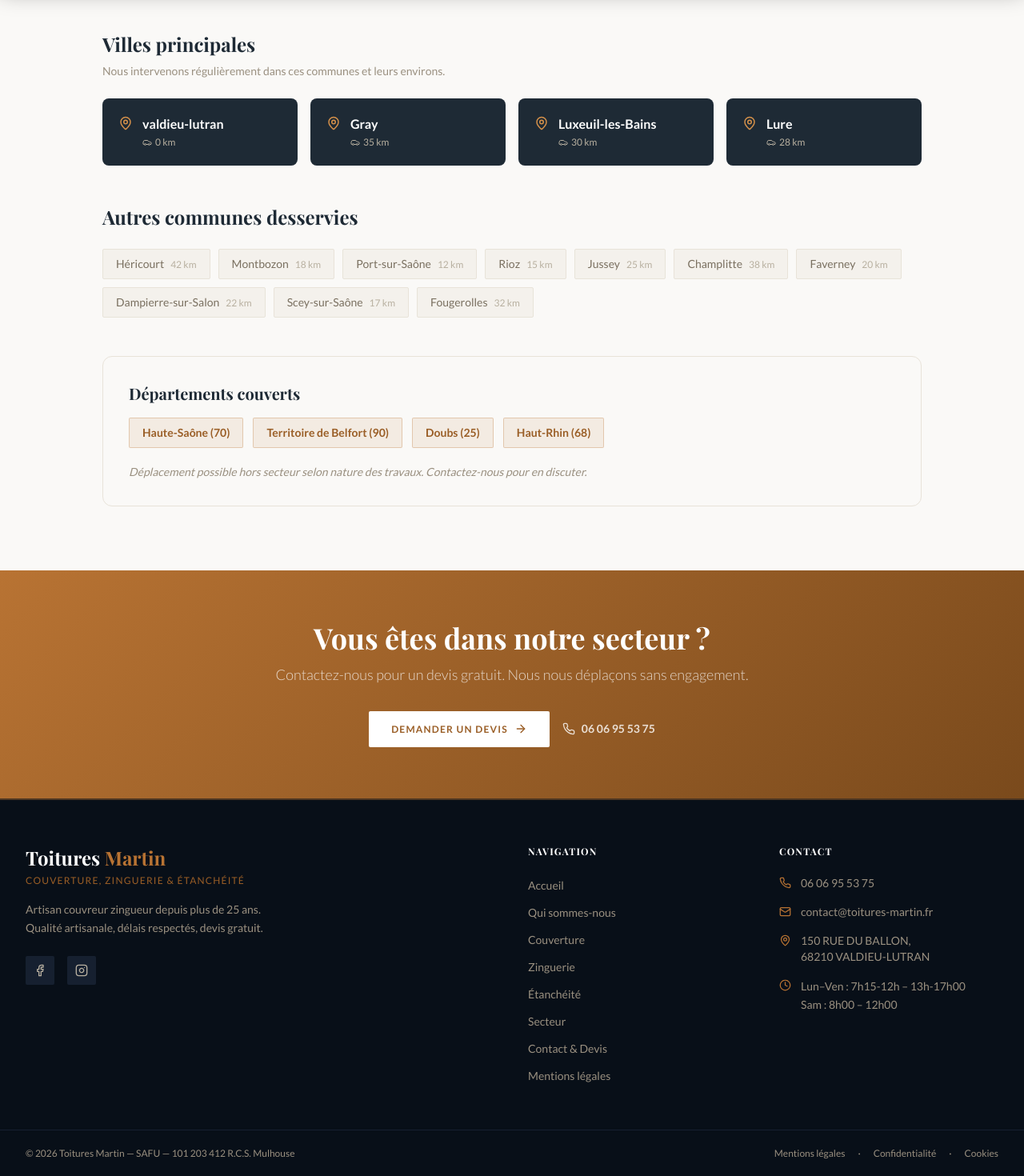
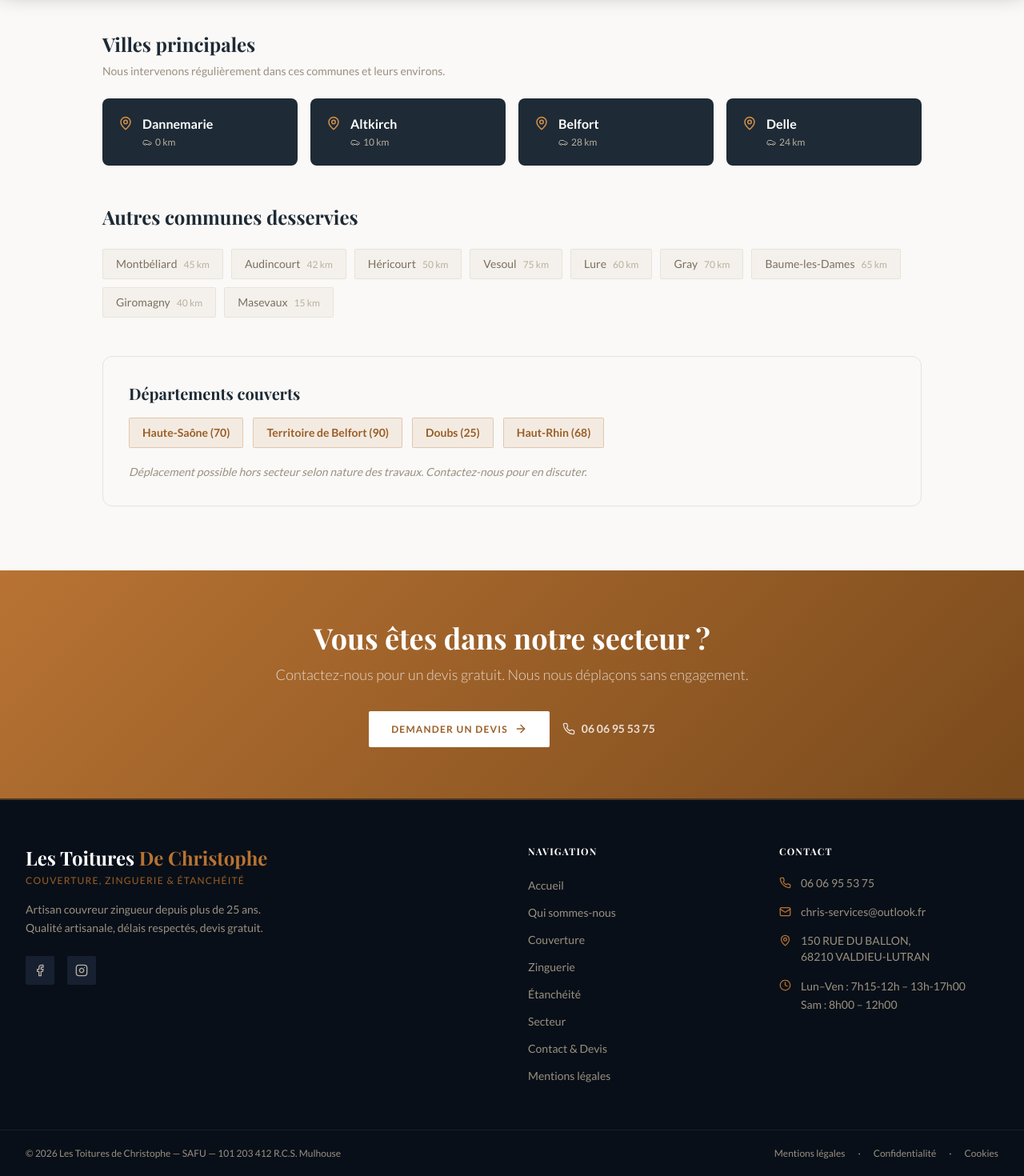
Before and after one commit to Alby9z/toiturechristophe, a React (Vite) app: page /secteur in a window 1280 px wide. Shown: the part 808-2278 px from the top of the page at 80% size. Built offline with nearby package versions, Linux system fonts and the light colour scheme; a web font is replaced by a local one.

Commit message:
contenue

```diff
--- a/index.html
+++ b/index.html
@@ -15,36 +15,36 @@
     />
 
     <!-- Default SEO (overridden per page via react-helmet-async) -->
-    <title>Toitures Martin — Couverture, Zinguerie & Étanchéité à Vesoul</title>
+    <title>Les Toitures christophe — Couverture, Zinguerie & Étanchéité à Dannemarie</title>
     <meta
       name="description"
-      content="Toitures Martin, artisan couvreur zingueur à Vesoul (70). Couverture, zinguerie, étanchéité. Devis gratuit. Intervient en Haute-Saône et alentours."
+      content="Les Toitures de christophe, artisan couvreur zingueur à Dannemarie (70). Couverture, zinguerie, étanchéité. Devis gratuit. Intervient en Haute-Saône et alentours."
     />
     <meta name="robots" content="index, follow" />
-    <link rel="canonical" href="https://www.toitures-martin.fr/" />
+    <link rel="canonical" href="https://www.les-toitures-de-christophe.fr/" />
 
     <!-- Open Graph -->
     <meta property="og:type"        content="website" />
     <meta property="og:locale"      content="fr_FR" />
-    <meta property="og:site_name"   content="Toitures Martin" />
-    <meta property="og:url"         content="https://www.toitures-martin.fr/" />
-    <meta property="og:title"       content="Toitures Martin — Couverture, Zinguerie & Étanchéité" />
-    <meta property="og:description" content="Artisan couvreur zingueur à Vesoul. Couverture, zinguerie, étanchéité. Devis gratuit." />
+    <meta property="og:site_name"   content="Les Toitures de christophe" />
+    <meta property="og:url"         content="https://www.les-toitures-de-christophe.fr/" />
+    <meta property="og:title"       content="Les Toitures de christophe — Couverture, Zinguerie & Étanchéité" />
+    <meta property="og:description" content="Artisan couvreur zingueur à Dannemarie. Couverture, zinguerie, étanchéité. Devis gratuit." />
 
     <!-- JSON-LD LocalBusiness -->
     <script type="application/ld+json">
     {
       "@context": "https://schema.org",
       "@type": "LocalBusiness",
-      "name": "Toitures Martin",
+      "name": "Les Toitures de christophe",
       "description": "Artisan couvreur zingueur — Couverture, zinguerie, étanchéité",
-      "url": "https://www.toitures-martin.fr",
+      "url": "https://www.les-toitures-de-christophe.fr",
       "telephone": "+33384XXXXXX",
-      "email": "contact@toitures-martin.fr",
+      "email": "contact@les-toitures-de-christophe.fr",
       "address": {
         "@type": "PostalAddress",
         "streetAddress": "12 rue des Artisans",
-        "addressLocality": "Vesoul",
+        "addressLocality": "Dannemarie",
         "postalCode": "70000",
         "addressCountry": "FR"
       },
--- a/package.json
+++ b/package.json
@@ -1,9 +1,9 @@
 {
-  "name": "toitures-martin",
+  "name": "Les-toitures-de-christophe",
   "version": "1.0.0",
   "type": "module",
   "private": true,
-  "description": "Site vitrine — Toitures Martin, artisan couvreur zingueur",
+  "description": "Les toitures de christophe, artisan couvreur zingueur",
   "scripts": {
     "dev": "vite",
     "build": "vite build",
--- a/src/components/Footer.jsx
+++ b/src/components/Footer.jsx
@@ -17,7 +17,7 @@ export default function Footer() {
           {/* Brand */}
           <div className="lg:col-span-2">
             <p className="font-display text-2xl text-white mb-1">
-              Toitures <span className="text-cuivre-500">Martin</span>
+             Les Toitures <span className="text-cuivre-500">De Christophe</span>
             </p>
             <p className="text-xs tracking-widest uppercase text-cuivre-600 mb-4">
               {company.tagline}
@@ -126,7 +126,7 @@ export default function Footer() {
         <div className="max-w-7xl mx-auto px-4 sm:px-6 lg:px-8 py-5
                         flex flex-col sm:flex-row items-center justify-between gap-3">
           <p className="text-xs">
-            © {year} Toitures Martin — {company.legalForm} — {company.rcs}
+            © {year} Les Toitures de Christophe — {company.legalForm} — {company.rcs}
           </p>
           <div className="flex items-center gap-4 text-xs">
             <Link to="/mentions-legales" className="hover:text-cuivre-400 transition-colors">
--- a/src/components/Navbar.jsx
+++ b/src/components/Navbar.jsx
@@ -59,7 +59,7 @@ export default function Navbar() {
                 href={`tel:${company.phone.replace(/\s/g, '')}`}
                 className="hidden md:flex items-center gap-2 text-cuivre-400 text-sm font-bold
                            hover:text-cuivre-300 transition-colors"
-                aria-label="Appeler Toitures Martin"
+                aria-label="Appeler Les Toitures de christophe"
               >
                 <Phone size={15} strokeWidth={2.5} />
                 <span className="hidden xl:inline">{company.phone}</span>
--- a/src/components/SEOHead.jsx
+++ b/src/components/SEOHead.jsx
@@ -7,8 +7,8 @@ import { Helmet } from 'react-helmet-async'
 export default function SEOHead({ title, description, canonical, ogImage }) {
   const base = 'https://www.toitures-martin.fr'
   const fullTitle = title
-    ? `${title} — Toitures Martin`
-    : 'Toitures Martin — Couverture, Zinguerie & Étanchéité à Vesoul'
+    ? `${title} — Les Toitures de Christophe`
+    : 'Les Toitures de Christophe — Couverture, Zinguerie & Étanchéité à Vesoul'
   const fullCanonical = canonical ? `${base}${canonical}` : base
 
   return (
--- a/src/data/company.json
+++ b/src/data/company.json
@@ -4,7 +4,7 @@
   "slogan": "L'art de couvrir juste",
   "description": "Artisan couvreur zingueur depuis plus de 25 ans. Qualité artisanale, délais respectés, devis gratuit.",
   "phone": "06 06 95 53 75",
-  "email": "contact@toitures-martin.fr",
+  "email": "chris-services@outlook.fr",
   "address": {
     "street": "150 RUE DU BALLON,",
     "city": "VALDIEU-LUTRAN",
@@ -33,7 +33,7 @@
   "stats": [
     { "value": "25+", "label": "Années d'expérience" },
     { "value": "4", "label": "Chantiers réalisés" },
-    { "value": "100%", "label": "Satisfaction client" }
+    { "value": "98%", "label": "Satisfaction client" }
   ],
   "certifications": [
     "Qualibat RGE",
--- a/src/data/zones.json
+++ b/src/data/zones.json
@@ -3,20 +3,19 @@
   "radius": "70/90 km autour de Dannemarie",
   "mainCity": "valdieu-lutran",
   "zones": [
-    { "name": "valdieu-lutran", "distance": "0 km", "principal": true },
-    { "name": "Gray", "distance": "35 km", "principal": true },
-    { "name": "Luxeuil-les-Bains", "distance": "30 km", "principal": true },
-    { "name": "Lure", "distance": "28 km", "principal": true },
-    { "name": "Héricourt", "distance": "42 km", "principal": false },
-    { "name": "Montbozon", "distance": "18 km", "principal": false },
-    { "name": "Port-sur-Saône", "distance": "12 km", "principal": false },
-    { "name": "Rioz", "distance": "15 km", "principal": false },
-    { "name": "Jussey", "distance": "25 km", "principal": false },
-    { "name": "Champlitte", "distance": "38 km", "principal": false },
-    { "name": "Faverney", "distance": "20 km", "principal": false },
-    { "name": "Dampierre-sur-Salon", "distance": "22 km", "principal": false },
-    { "name": "Scey-sur-Saône", "distance": "17 km", "principal": false },
-    { "name": "Fougerolles", "distance": "32 km", "principal": false }
+    { "name": "Dannemarie", "distance": "0 km", "principal": true },
+    { "name": "Altkirch", "distance": "10 km", "principal": true },
+    { "name": "Belfort", "distance": "28 km", "principal": true },
+    { "name": "Delle", "distance": "24 km", "principal": true },
+    { "name": "Montbéliard", "distance": "45 km", "principal": false },
+    { "name": "Audincourt", "distance": "42 km", "principal": false },
+    { "name": "Héricourt", "distance": "50 km", "principal": false },
+    { "name": "Vesoul", "distance": "75 km", "principal": false },
+    { "name": "Lure", "distance": "60 km", "principal": false },
+    { "name": "Gray", "distance": "70 km", "principal": false },
+    { "name": "Baume-les-Dames", "distance": "65 km", "principal": false },
+    { "name": "Giromagny", "distance": "40 km", "principal": false },
+    { "name": "Masevaux", "distance": "15 km", "principal": false }
   ],
   "departements": ["Haute-Saône (70)", "Territoire de Belfort (90)", "Doubs (25)", "Haut-Rhin (68)"],
   "note": "Déplacement possible hors secteur selon nature des travaux. Contactez-nous pour en discuter."
--- a/src/pages/Contact.jsx
+++ b/src/pages/Contact.jsx
@@ -59,7 +59,7 @@ export default function Contact() {
     <>
       <SEOHead
         title="Contact & Devis"
-        description={`Contactez Toitures Martin pour un devis gratuit. ${company.phone} — ${company.email}. Réponse sous 48h.`}
+        description={`Contactez Les Toitures de Christophe pour un devis gratuit. ${company.phone} — ${company.email}. Réponse sous 48h.`}
         canonical="/contact"
       />
 
--- a/src/pages/MentionsLegales.jsx
+++ b/src/pages/MentionsLegales.jsx
@@ -19,7 +19,7 @@ export default function MentionsLegales() {
     <>
       <SEOHead
         title="Mentions légales"
-        description="Mentions légales, politique de confidentialité et gestion des cookies de Toitures Martin."
+        description="Mentions légales, politique de confidentialité et gestion des cookies Les Toitures de Christophe."
         canonical="/mentions-legales"
       />
 
@@ -192,7 +192,7 @@ export default function MentionsLegales() {
           </Section>
 
           <p className="text-xs text-stone-400 border-t border-stone-200 pt-6 mt-6">
-            Dernière mise à jour : janvier 2025
+            Dernière mise à jour : janvier 2026
           </p>
         </div>
       </article>
--- a/src/pages/Secteur.jsx
+++ b/src/pages/Secteur.jsx
@@ -37,7 +37,7 @@ export default function Secteur() {
                 Rayon d'intervention : 70/90 km
               </p>
               <a
-                href="https://www.google.com/maps/search/Vesoul+70000"
+                href="https://www.google.com/maps/search/Dannemarie+Haut-Rhin/"
                 target="_blank"
                 rel="noopener noreferrer"
                 className="mt-2 btn-outline-white text-xs py-2 px-5"
--- a/src/utils/emailService.js
+++ b/src/utils/emailService.js
@@ -13,9 +13,9 @@ import emailjs from '@emailjs/browser'
  * @returns {Promise}
  */
 export async function sendContactEmail(formData) {
-  const serviceId  = import.meta.env.VITE_EMAILJS_SERVICE_ID
+  const serviceId = import.meta.env.VITE_EMAILJS_SERVICE_ID
   const templateId = import.meta.env.VITE_EMAILJS_TEMPLATE_ID
-  const publicKey  = import.meta.env.VITE_EMAILJS_PUBLIC_KEY
+  const publicKey = import.meta.env.VITE_EMAILJS_PUBLIC_KEY
 
   if (!serviceId || !templateId || !publicKey) {
     // Dev mode: simulate success
@@ -25,13 +25,13 @@ export async function sendContactEmail(formData) {
   }
 
   const templateParams = {
-    from_prenom:  formData.prenom,
-    from_nom:     formData.nom,
-    from_email:   formData.email,
-    from_phone:   formData.phone,
+    from_prenom: formData.prenom,
+    from_nom: formData.nom,
+    from_email: formData.email,
+    from_phone: formData.phone,
     service_type: formData.service,
-    message:      formData.message,
-    to_email:     'contact@toitures-martin.fr',
+    message: formData.message,
+    to_email: 'chris-services@outlook.fr',
   }
 
   return emailjs.send(serviceId, templateId, templateParams, publicKey)
```
Also changed, not shown: 1 other file (tests, documents, lock files or other folders).
